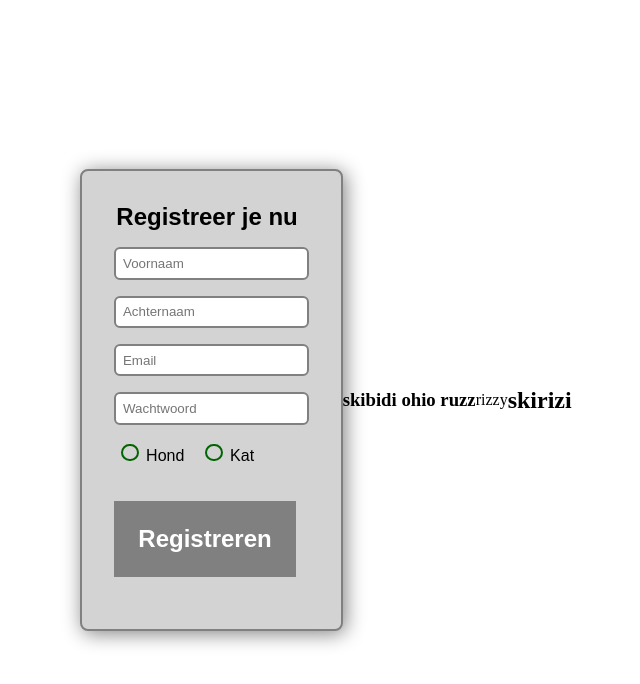
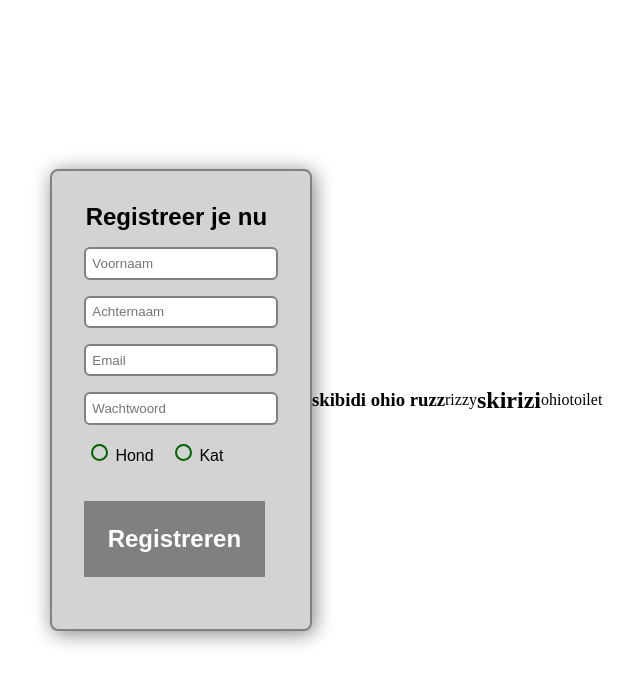
Before and after one commit to kokjp1/testrepo123, a website: page index.html in a window 1280 px wide. Shown: the whole page, without its empty margins (314-954 px from the left). Drawn offline with Linux system fonts and the light colour scheme.

Commit message:
compatitest

```diff
--- a/index.html
+++ b/index.html
@@ -28,5 +28,8 @@
     <h3>skibidi ohio ruzz</h3>
     <p> rizzy </p>
     <h2> skirizi</h2>
+    <div>
+        <p> ohiotoilet</p>
+    </div>
 </body>
 </html>
```
